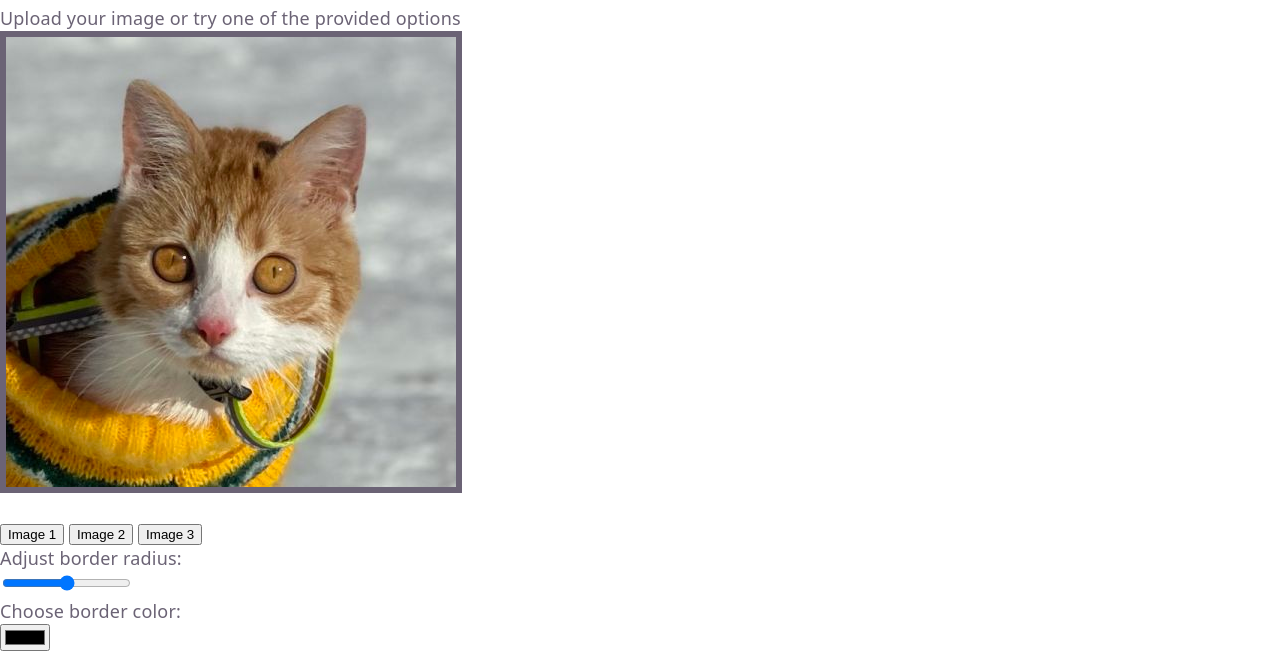
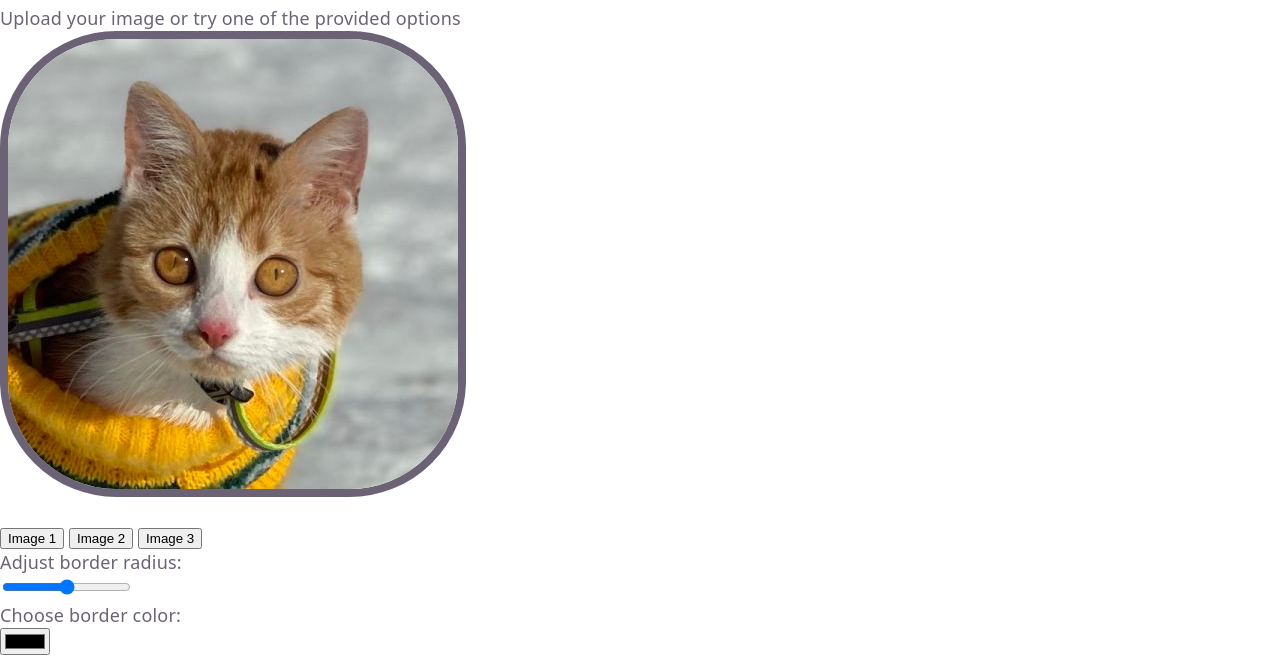
Before and after one commit to hicksey-makes/avatar_designer, a website built with Vite: page index.html in a window 1280 px wide. Shown: the part 885-1540 px from the top of the page. Built offline with nearby package versions, Linux system fonts and the light colour scheme.

Commit message:
add 2px to avatar border width, default to 25% border radius

```diff
--- a/css/avatar.css
+++ b/css/avatar.css
@@ -12,5 +12,6 @@
 }
 #avat-img {
   border-style: solid;
-  border-width: 6px;
+  border-width: 8px;
+  border-radius: 25%;
 }
```
